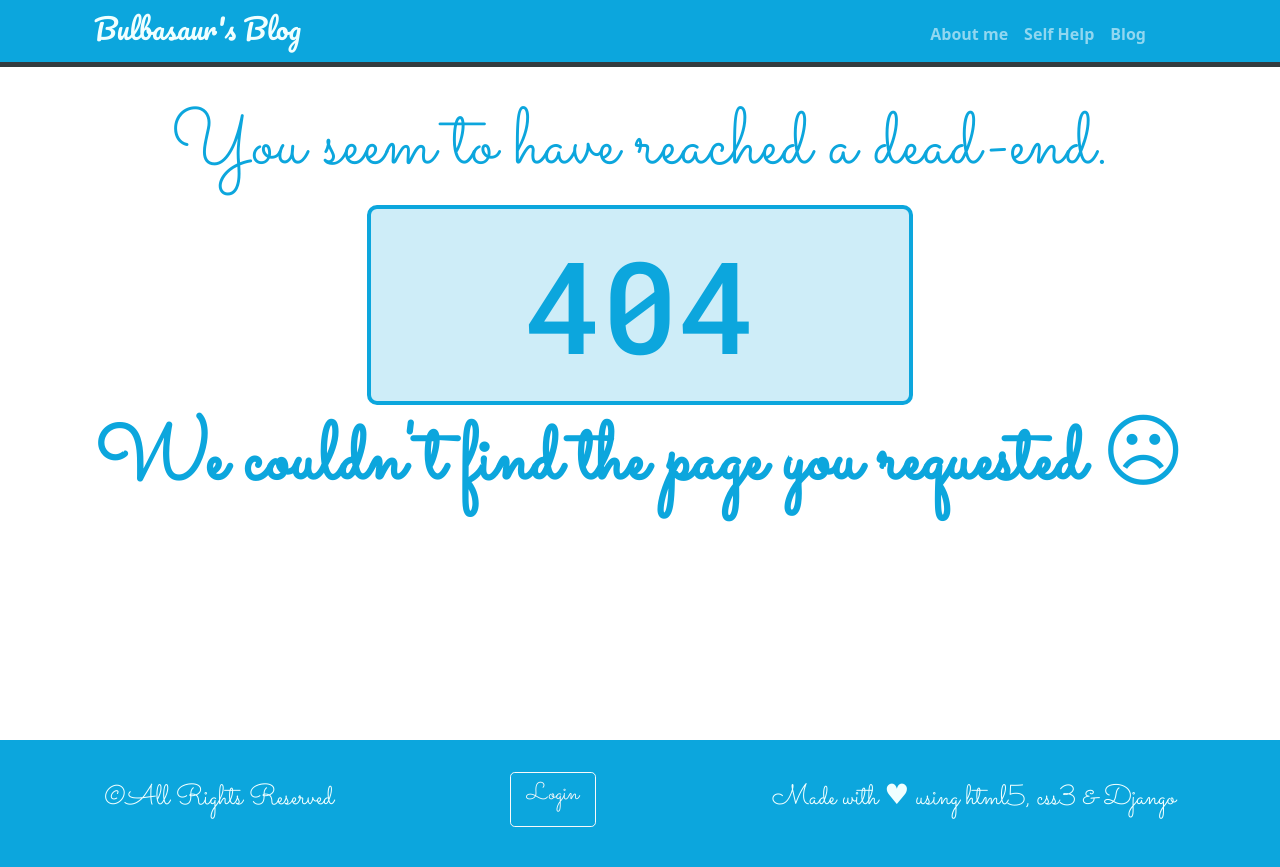
After one commit to sonali-yadav/bulbasaurs-blog, a Django app: template blog/templates/blog/page_not_found.html in a window 1280 px wide. The commit adds this page. Run offline with Django 3.2, Linux system fonts and the light colour scheme; the template is opened without the code that fills it, so the values that code supplies are empty.

Commit message:
Added post details page and 404 template

```diff
--- a/blog/static/css/index.css
+++ b/blog/static/css/base.css
@@ -6,21 +6,21 @@
     margin: 0;
     padding: 0;
 }
+body {
+    height: 100vh;
+}
 
 nav {
     color: azure;
 }
 
+.blue_text {
+    color: #0CA6DD;
+}
+
 header {
     background-color: #0CA6DD;
     border-bottom: 5px solid #333B3F;
-}
-
-footer {
-    background-color: #0CA6DD;
-    color: azure;
-    padding: 2em 1em;
-    font-family: 'Sacramento', cursive;
 }
 
 .title_a {
@@ -43,12 +43,30 @@ footer {
 .center_text {
     text-align: center;
 }
+
 .bolder_text {
     font-weight: bolder;
 }
+
+.outer_div {
+    display: flex;
+    flex-flow: column;
+    height: 100%;
+}
+
+.filler_div {
+    flex: 1 1 auto;
+}
 main {
+    flex: 0 1 auto;
     padding: 2em;
-    height: 90vh;
+}
+footer {
+    background-color: #0CA6DD;
+    color: azure;
+    padding: 2em 1em;
+    font-family: 'Sacramento', cursive;
+    flex: 0 1 15vh;
 }
 
 /* posts css */
@@ -61,7 +79,22 @@ main {
 }
 
 .post_title {
-    color: #0CA6DD;
     font-weight: bolder;
     font-family: 'Secular One', sans-serif;
 }
+
+/* 404 template css */
+.notfound_div {
+    font-family: 'Sacramento', cursive;
+    height: 70vh;
+}
+
+.notfound_number {
+    font-size: 10vw;
+    font-family: 'Roboto Mono', monospace;
+    border: 4px solid #0CA6DD;
+    background-color: rgba(12, 165, 221, 0.2);;
+    border-radius: 10px;
+    width: 50%;
+    margin: 10px auto;
+}
--- a/blog/templates/blog/base.html
+++ b/blog/templates/blog/base.html
@@ -13,8 +13,7 @@
     <link href="https://fonts.googleapis.com/css2?family=Homemade+Apple&display=swap" rel="stylesheet">
     <link href="https://cdn.jsdelivr.net/npm/bootstrap@5.0.0-beta2/dist/css/bootstrap.min.css" rel="stylesheet"
           integrity="sha384-BmbxuPwQa2lc/FVzBcNJ7UAyJxM6wuqIj61tLrc4wSX0szH/Ev+nYRRuWlolflfl" crossorigin="anonymous">
-    <link rel="stylesheet" href="{% static 'css/index.css' %}">
-    <link rel="stylesheet" href="{% static 'css/posts.css' %}">
+    <link rel="stylesheet" href="{% static 'css/base.css' %}">
     <script src="https://cdn.jsdelivr.net/npm/bootstrap@5.0.0-beta2/dist/js/bootstrap.bundle.min.js"
             integrity="sha384-b5kHyXgcpbZJO/tY9Ul7kGkf1S0CWuKcCD38l8YkeH8z8QjE0GmW1gYU5S9FOnJ0"
             crossorigin="anonymous"></script>
@@ -49,10 +48,12 @@
         </nav>
     </div>
 </header>
+<div class="outer_div">
     <main class="container-lg">
         {% block main %}
         {% endblock %}
     </main>
+    <div class="filler_div flexbox"></div>
     <footer class="flexbox" style="justify-content: space-around">
         <div class="h3">&copy;All Rights Reserved</div>
         <div class="h3">
@@ -62,5 +63,6 @@
         </div>
         <div class="h3">Made with &hearts; using html5, css3 & Django</div>
     </footer>
+</div>
 </body>
 </html>
--- /dev/null
+++ b/blog/templates/blog/page_not_found.html
@@ -0,0 +1,8 @@
+{% extends 'blog/base.html' %}
+{% block main %}
+<div class="container-lg notfound_div blue_text center_text">
+<div class="display-1">You seem to have reached a dead-end.</div>
+<div class="notfound_number">404</div>
+<div class="bolder_text display-1">We couldn't find the page you requested &#9785;</div>
+</div>
+{% endblock %}
--- a/blog/templates/blog/posts.html
+++ b/blog/templates/blog/posts.html
@@ -2,7 +2,7 @@
 {% block main %}
 {% for post in posts %}
     <article class="container-lg post_article">
-        <h2 class="post_title"><a href="" class="unstyled_a">{{ post.title }}</a></h2>
+        <h2 class="post_title blue_text"><a href="{% url 'post_detail' pk=post.pk %}" class="unstyled_a">{{ post.title }}</a></h2>
         <time class="post_time text-muted">Published: {{ post.published_date }}</time>
         <p class="post_p">{{ post.text|truncatechars:500 }}</p>
     </article>
--- a/blog/urls.py
+++ b/blog/urls.py
@@ -2,5 +2,6 @@ from django.urls import path
 from blog import views
 
 urlpatterns = [
-    path(r'', views.posts, name='posts'),
+    path('', views.posts, name='posts'),
+    path('post/<int:pk>/', views.post_detail, name='post_detail'),
 ]
--- a/bulbasaursblog/settings.py
+++ b/bulbasaursblog/settings.py
@@ -23,7 +23,7 @@ BASE_DIR = os.path.dirname(os.path.dirname(os.path.abspath(__file__)))
 SECRET_KEY = '^6k1nye$b(py=r()m(_y2y#mtsxu&s3#w1g1snfhgy38mj3!f+'
 
 # SECURITY WARNING: don't run with debug turned on in production!
-DEBUG = True
+DEBUG = False
 
 ALLOWED_HOSTS = ['127.0.0.1', '.pythonanywhere.com']
 
--- a/bulbasaursblog/urls.py
+++ b/bulbasaursblog/urls.py
@@ -20,3 +20,5 @@ urlpatterns = [
     path('admin/', admin.site.urls),
     path('', include('blog.urls'))
 ]
+
+handler404 = 'blog.views.error_404'
```
Also changed, not shown: blog/templates/blog/post_detail.html (added, +12 -0 lines), blog/views.py (+10 -1 lines). Lines whose indentation alone changed are shown as unchanged.
